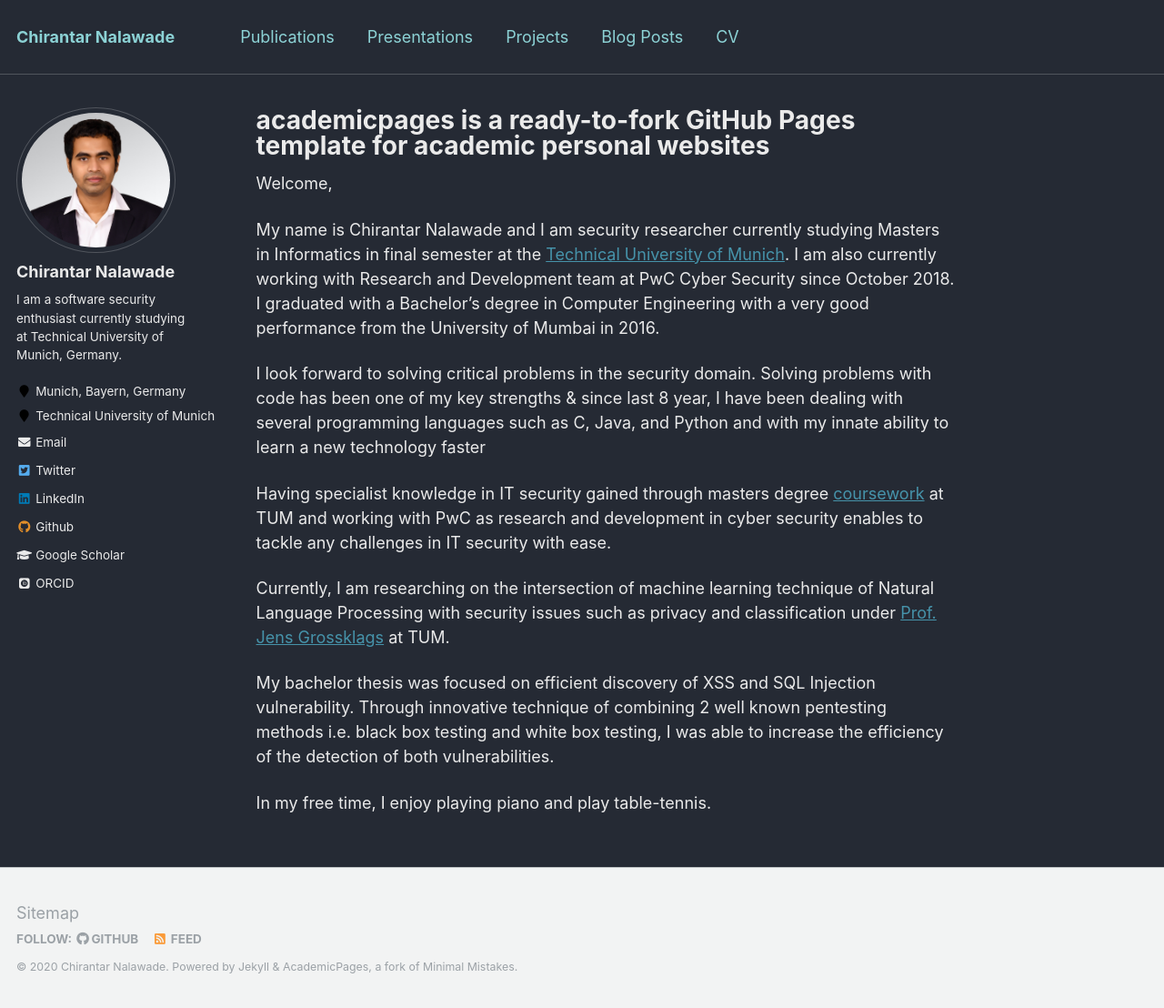
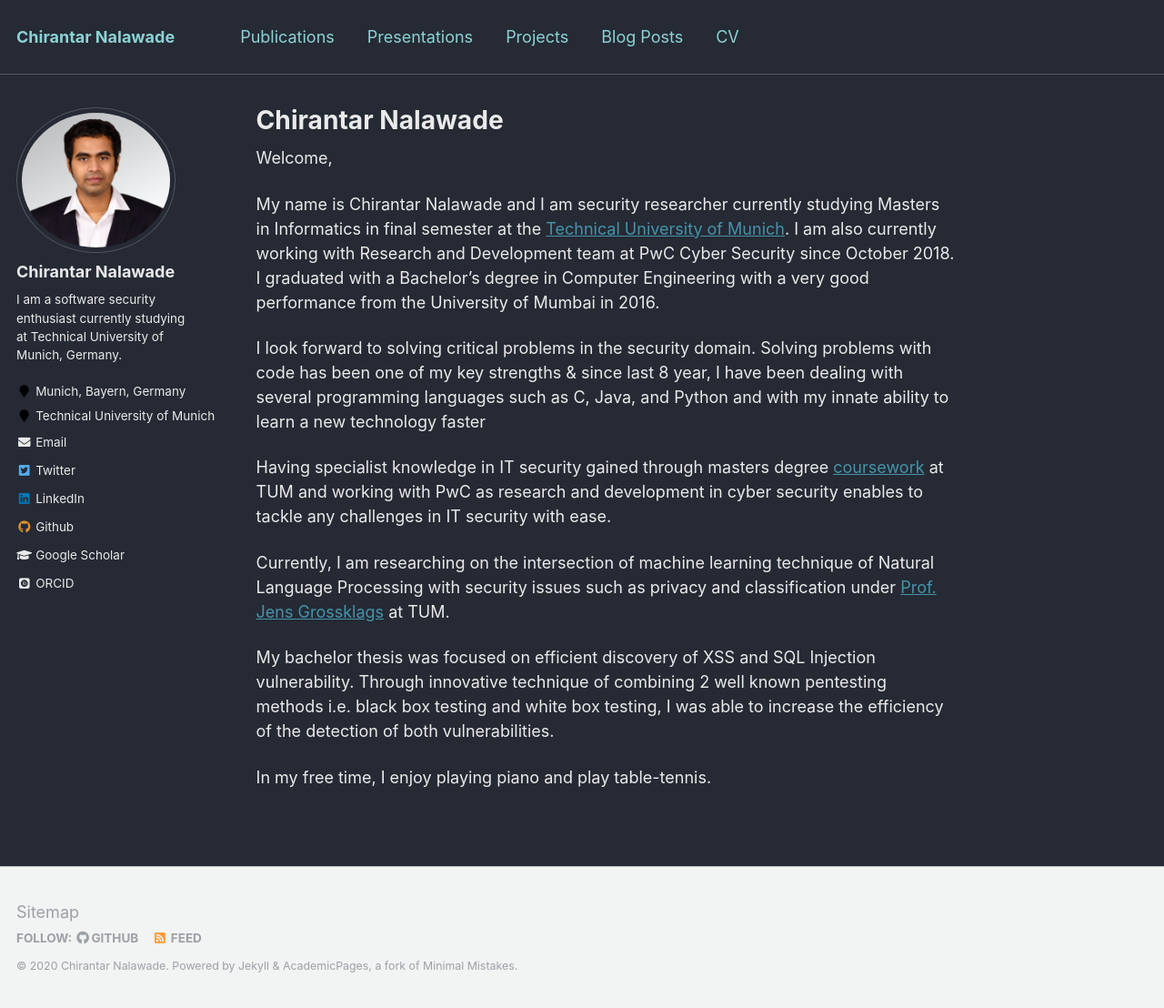
Before and after one commit to Chirantar7004/Chirantar7004.github.io, a Jekyll site: the page built from _pages/about.md, in a window 1280 px wide and 1108 px high. Shown: the whole window at 91% size. Built offline with Jekyll 4.4.1, drawn with Linux system fonts in a browser that asks for light colours; some web fonts are replaced.

Commit message:
Update about.md

```diff
--- a/_pages/about.md
+++ b/_pages/about.md
@@ -1,6 +1,6 @@
 ---
 permalink: /
-title: "academicpages is a ready-to-fork GitHub Pages template for academic personal websites"
+title: "Chirantar Nalawade"
 excerpt: "About me"
 author_profile: true
 redirect_from:
```
